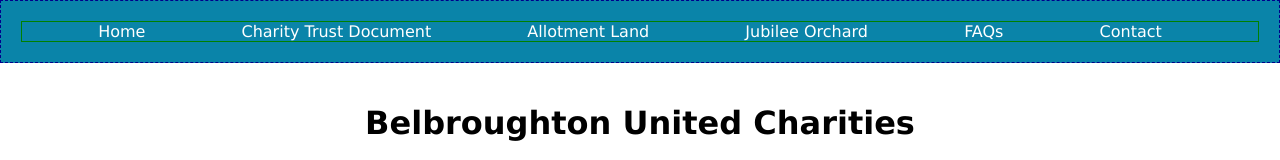
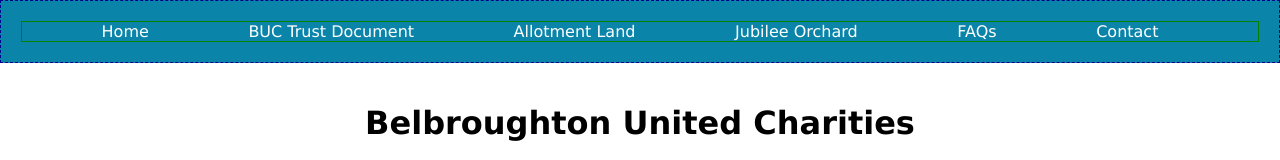
Before and after one commit to louesejackson/BUC-website, a plain HTML site: page index.html in a window 1280 px wide. Shown: the top 160 px of the page. Drawn offline with Linux system fonts and the light colour scheme.

Commit message:
Update index.html

```diff
--- a/index.html
+++ b/index.html
@@ -10,7 +10,7 @@
   <nav class="navbar">
     <ul>
       <li><a href="#home">Home</a></li>
-      <li><a href="#Charity">Charity Trust Document</a></li>
+      <li><a href="#Charity">BUC Trust Document</a></li>
       <li><a href="#Allotment">Allotment Land</a></li>
       <li><a href="#orchard">Jubilee Orchard</a></li>
       <li><a href="#faq">FAQs</a></li>
```
